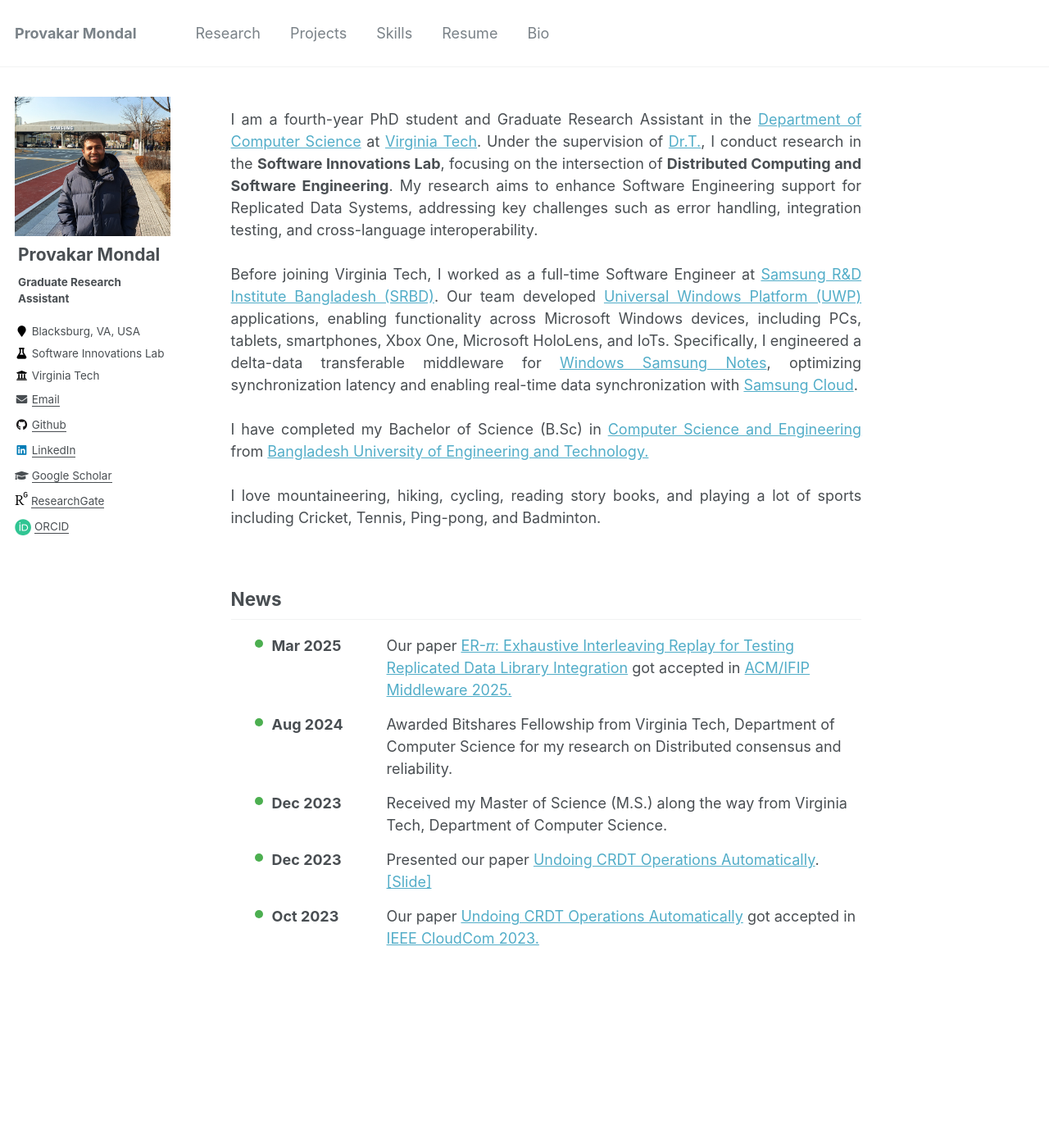
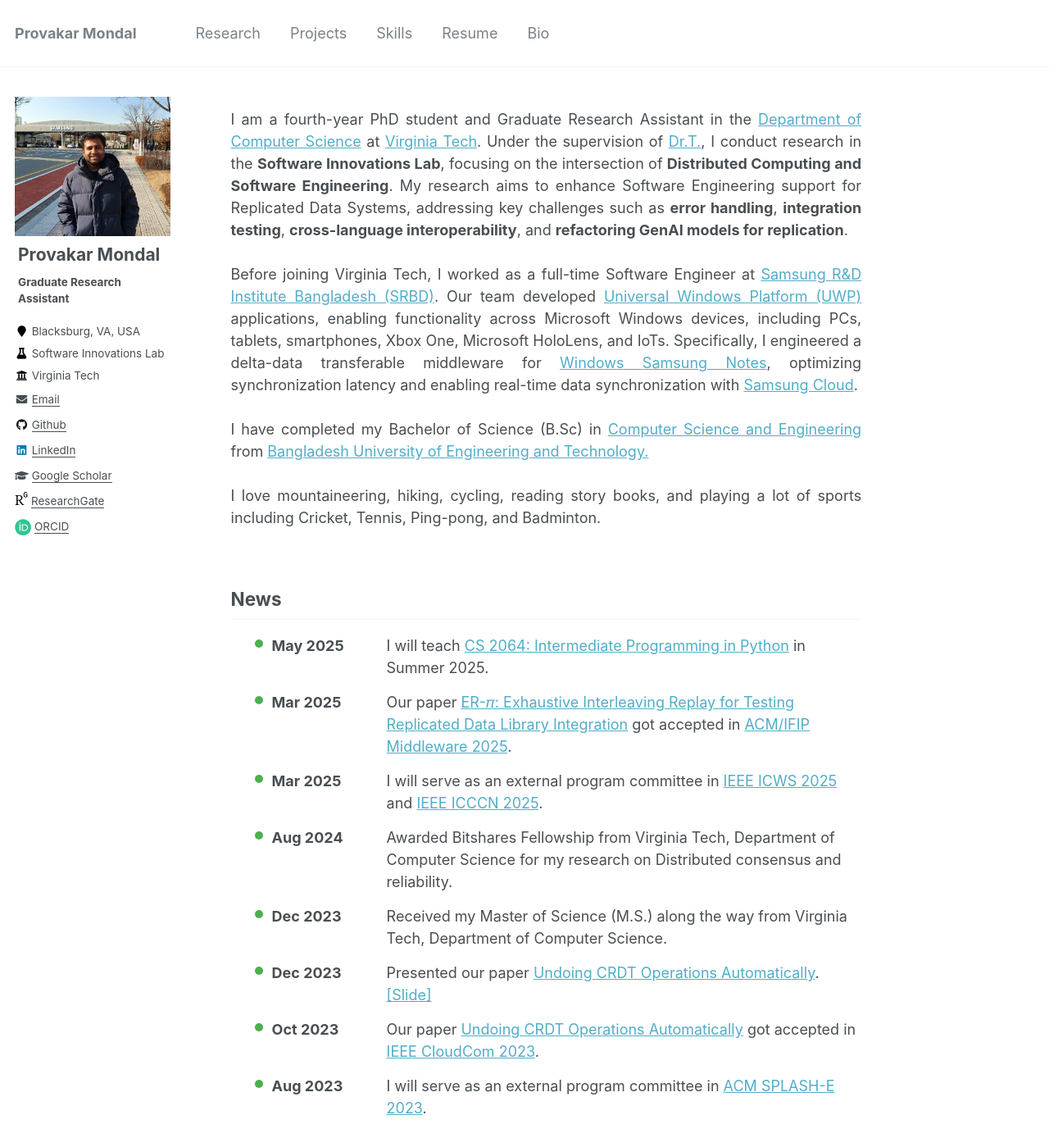
Before and after one commit to surzoprovakar/surzoprovakar.github.io, a Jekyll site: the page built from _pages/about.md, in a window 1280 px wide and 1400 px high. Shown: the whole window at 82% size. Built offline with Jekyll 4.4.1, drawn with Linux system fonts in a browser that asks for light colours; comment, search, counter and statistics services are not loaded.

Commit message:
update news and bio

```diff
--- a/_pages/about.md
+++ b/_pages/about.md
@@ -49,9 +49,9 @@ redirect_from:
 
 
 <div style="text-align: justify">
-I am a fourth-year PhD student and Graduate Research Assistant in the <a href = "https://cs.vt.edu/" target="_blank"> Department of Computer Science</a> at <a href = "https://vt.edu/" target="_blank"> Virginia Tech</a>. Under the supervision of <a href = "https://people.cs.vt.edu/~tilevich/" target = "_blank">Dr.T.</a>, I conduct research in the <b>Software Innovations Lab</b>, focusing on the intersection of <b>Distributed Computing and Software Engineering</b>. My research aims to enhance Software Engineering support for Replicated Data Systems, addressing key challenges such as error handling, integration testing, and cross-language interoperability.<br><br>
+I am a fourth-year PhD student and Graduate Research Assistant in the <a href = "https://cs.vt.edu/" target="_blank"> Department of Computer Science</a> at <a href = "https://vt.edu/" target="_blank"> Virginia Tech</a>. Under the supervision of <a href = "https://people.cs.vt.edu/~tilevich/" target = "_blank">Dr.T.</a>, I conduct research in the <b>Software Innovations Lab</b>, focusing on the intersection of <b>Distributed Computing and Software Engineering</b>. My research aims to enhance Software Engineering support for Replicated Data Systems, addressing key challenges such as <b>error handling</b>, <b>integration testing</b>, <b>cross-language interoperability</b>, and <b> refactoring GenAI models for replication</b>.<br><br>
 
-Before joining Virginia Tech, I worked as a full-time Software Engineer at <a href = "https://research.samsung.com/srbd" target="_blank"> Samsung R&D Institute Bangladesh (SRBD)</a>. Our team developed <a href = "https://learn.microsoft.com/en-us/windows/uwp/get-started/universal-application-platform-guide" target="_blank">Universal Windows Platform (UWP)</a> applications, enabling functionality across Microsoft Windows devices, including PCs, tablets, smartphones, Xbox One, Microsoft HoloLens, and IoTs. Specifically, I engineered a delta-data transferable middleware for <a href = "https://www.microsoft.com/en-us/p/samsung-notes/9nblggh43vhv?activetab=pivot:overviewtab" target="_blank">Windows Samsung Notes</a>, optimizing synchronization latency and enabling real-time data synchronization with <a href = "https://www.samsung.com/us/support/owners/app/samsung-cloud" target="_blank">Samsung Cloud</a>.<br><br>
+Before joining Virginia Tech, I worked as a full-time Software Engineer at <a href = "https://research.samsung.com/srbd" target="_blank"> Samsung R&D Institute Bangladesh (SRBD)</a>. Our team developed <a href = "https://learn.microsoft.com/en-us/windows/uwp/get-started/universal-application-platform-guide" target="_blank">Universal Windows Platform (UWP)</a> applications, enabling functionality across Microsoft Windows devices, including PCs, tablets, smartphones, Xbox One, Microsoft HoloLens, and IoTs. Specifically, I engineered a delta-data transferable middleware for <a href = "https://www.samsung.com/us/support/owners/app/samsung-notes" target="_blank">Windows Samsung Notes</a>, optimizing synchronization latency and enabling real-time data synchronization with <a href = "https://www.samsung.com/us/support/owners/app/samsung-cloud" target="_blank">Samsung Cloud</a>.<br><br>
 
 I have completed my Bachelor of Science (B.Sc) in <a href = "https://cse.buet.ac.bd/" target="_blank">Computer Science and Engineering</a> from <a href = "https://www.buet.ac.bd/web/" target="_blank">Bangladesh University of Engineering and Technology.</a> <br><br>
 
@@ -62,8 +62,14 @@ I love mountaineering, hiking, cycling, reading story books, and playing a lot o
 ## News
 
 <ul class="recent-news">
+  <li><strong>May 2025</strong>
+    <span>I will teach <a href = "https://static.cs.vt.edu/Undergraduate/courses/CS2064.html#:~:text=CS%202064%20(Intermediate%20Programming%20in,first%20course%20in%20the%20series." target="_blank" rel="noopener noreferrer">CS 2064: Intermediate Programming in Python</a> in Summer 2025.</span>
+  </li>
   <li><strong>Mar 2025</strong>
-    <span>Our paper <a href = "https://people.cs.vt.edu/provakar/Middleware_25__ER_%f0%9d%9c%8b_.pdf" target="_blank" rel="noopener noreferrer"> ER-𝜋: Exhaustive Interleaving Replay for Testing Replicated Data Library Integration</a> got accepted in <a href = "https://middleware-conf.github.io/2025/" target="_blank" rel="noopener noreferrer">ACM/IFIP Middleware 2025.</a></span>
+    <span>Our paper <a href = "https://people.cs.vt.edu/provakar/Middleware_25__ER_%f0%9d%9c%8b_.pdf" target="_blank" rel="noopener noreferrer"> ER-𝜋: Exhaustive Interleaving Replay for Testing Replicated Data Library Integration</a> got accepted in <a href = "https://middleware-conf.github.io/2025/" target="_blank" rel="noopener noreferrer">ACM/IFIP Middleware 2025</a>.</span>
+  </li>
+    <li><strong>Mar 2025</strong>
+    <span>I will serve as an external program committee in <a href = "https://services.conferences.computer.org/2025/icws-2025/" target="_blank" rel="noopener noreferrer">IEEE ICWS 2025</a> and <a href = "http://www.icccn.org/" target="_blank" rel="noopener noreferrer">IEEE ICCCN 2025</a>.</span>
   </li>
   <li><strong>Aug 2024</strong>
     <span>Awarded Bitshares Fellowship from Virginia Tech, Department of Computer Science for my research on Distributed consensus and reliability.</span>
@@ -75,6 +81,9 @@ I love mountaineering, hiking, cycling, reading story books, and playing a lot o
     <span>Presented our paper <a href = "https://people.cs.vt.edu/provakar/CloudCom_23_Auto_Undo.pdf" target="_blank" rel="noopener noreferrer"> Undoing CRDT Operations Automatically</a>. <a href = "https://people.cs.vt.edu/provakar/Auto_Undo.pdf" target="_blank" rel="noopener noreferrer">[Slide]</a></span>
   </li>
   <li><strong>Oct 2023</strong>
-    <span>Our paper <a href = "https://people.cs.vt.edu/provakar/CloudCom_23_Auto_Undo.pdf" target="_blank" rel="noopener noreferrer"> Undoing CRDT Operations Automatically</a> got accepted in <a href = "https://parsec2.unicampania.it/cloudcom2023/" target="_blank" rel="noopener noreferrer">IEEE CloudCom 2023.</a></span>
+    <span>Our paper <a href = "https://people.cs.vt.edu/provakar/CloudCom_23_Auto_Undo.pdf" target="_blank" rel="noopener noreferrer"> Undoing CRDT Operations Automatically</a> got accepted in <a href = "https://parsec2.unicampania.it/cloudcom2023/" target="_blank" rel="noopener noreferrer">IEEE CloudCom 2023</a>.</span>
+  </li>
+  <li><strong>Aug 2023</strong>
+    <span>I will serve as an external program committee in <a href = "https://2023.splashcon.org/track/splash-2023-SPLASH-E?plenary=Hide%20plenary%20sessions" target="_blank" rel="noopener noreferrer">ACM SPLASH-E 2023</a>.</span>
   </li>
 </ul>
```
Also changed, not shown: _pages/bio.md (+18 -0 lines), images/VTCS.svg (added).
